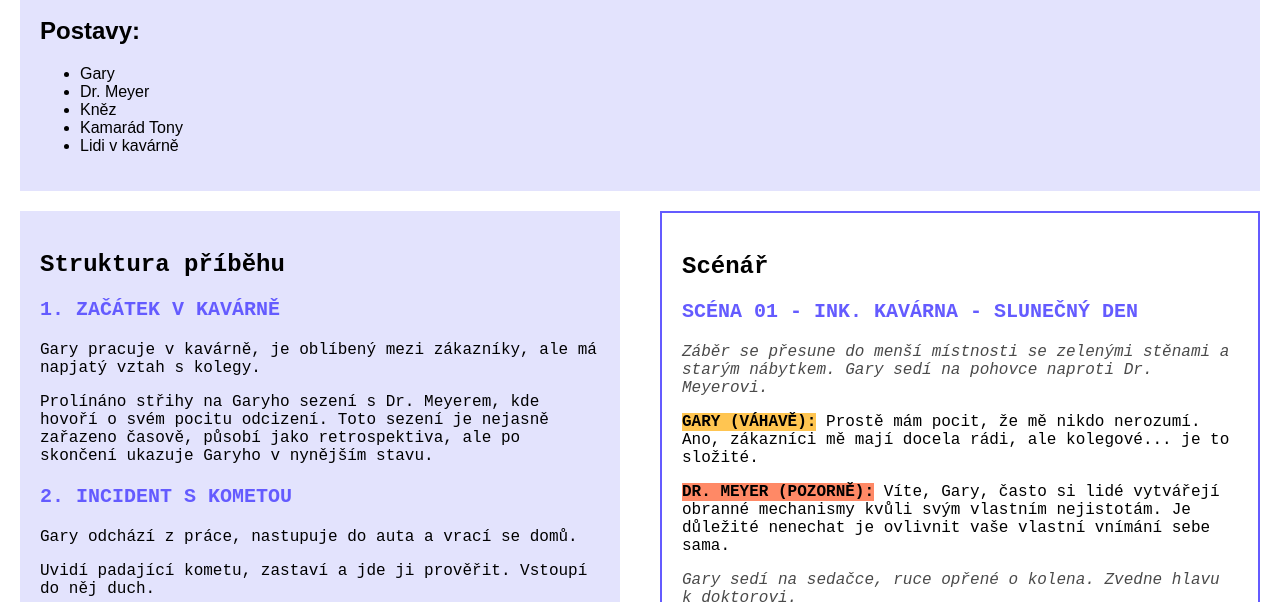
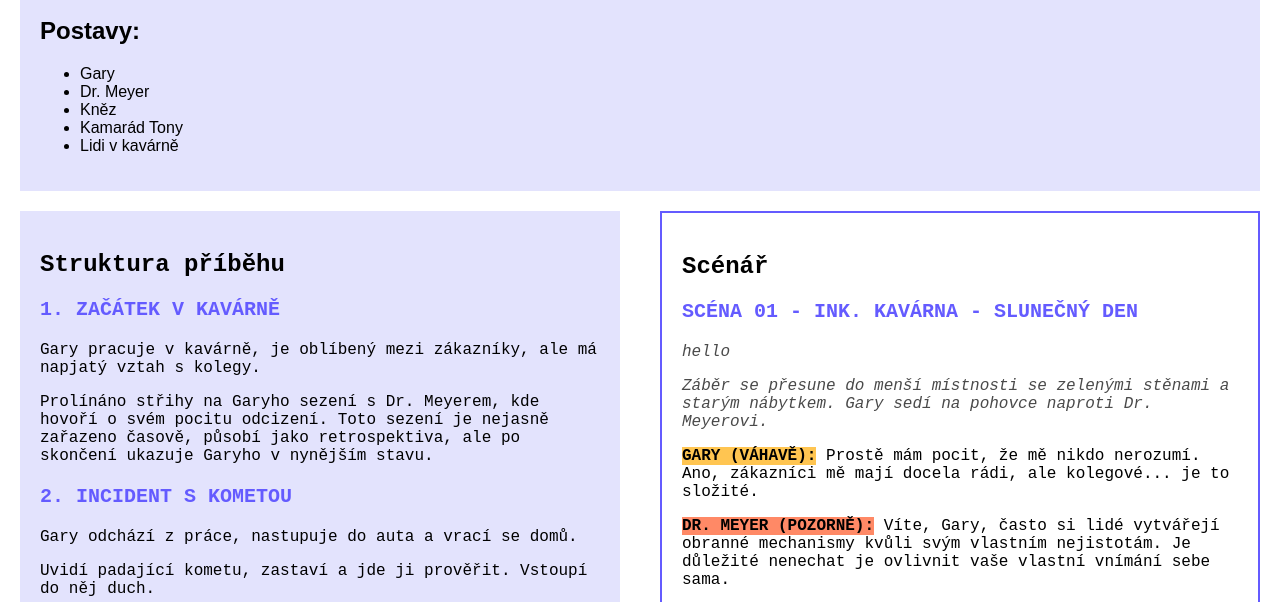
Before and after one commit to michalbany/dopadOriginals_Sccript, a plain HTML site: page index.html in a window 1280 px wide. Shown: the part 159-761 px from the top of the page. Drawn offline with Linux system fonts and the light colour scheme.

Commit message:
prvni commin

```diff
--- a/index.html
+++ b/index.html
@@ -70,7 +70,7 @@
             <h2>Scénář</h2>
 
             <p class="t">Scéna 01 - Ink. Kavárna - slunečný den</p>
-            <p class="n"></p>
+            <p class="n">hello</p>
             <p class="n">Záběr se přesune do menší místnosti se zelenými stěnami a starým nábytkem. Gary sedí na pohovce naproti Dr. Meyerovi.</p>
             <p class="r">Gary (váhavě): Prostě mám pocit, že mě nikdo nerozumí. Ano, zákazníci mě mají docela rádi, ale kolegové... je to složité.</p>
             <p class="r">Dr. Meyer (pozorně): Víte, Gary, často si lidé vytvářejí obranné mechanismy kvůli svým vlastním nejistotám. Je důležité nenechat je ovlivnit vaše vlastní vnímání sebe sama.</p>
```
Also changed, not shown: 1 other file.
